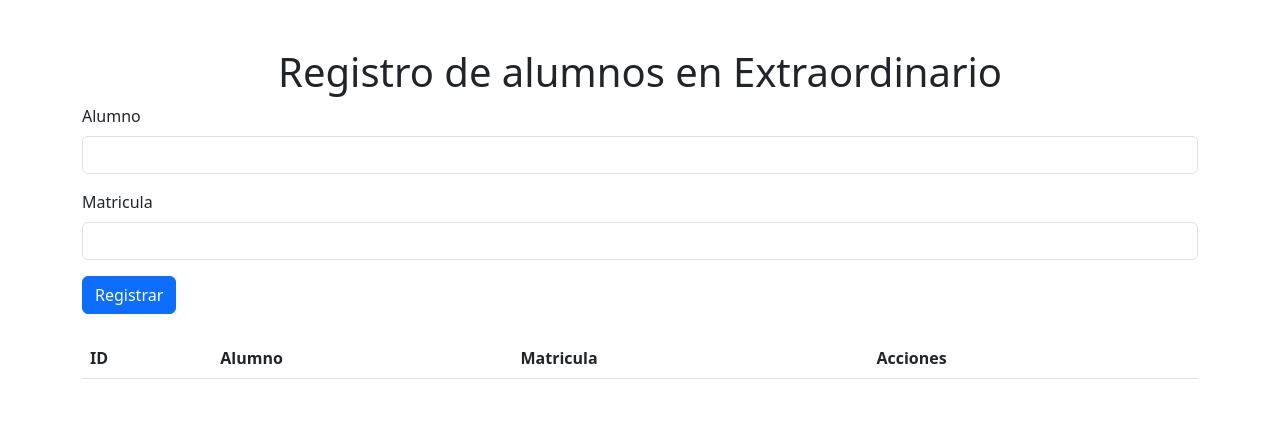
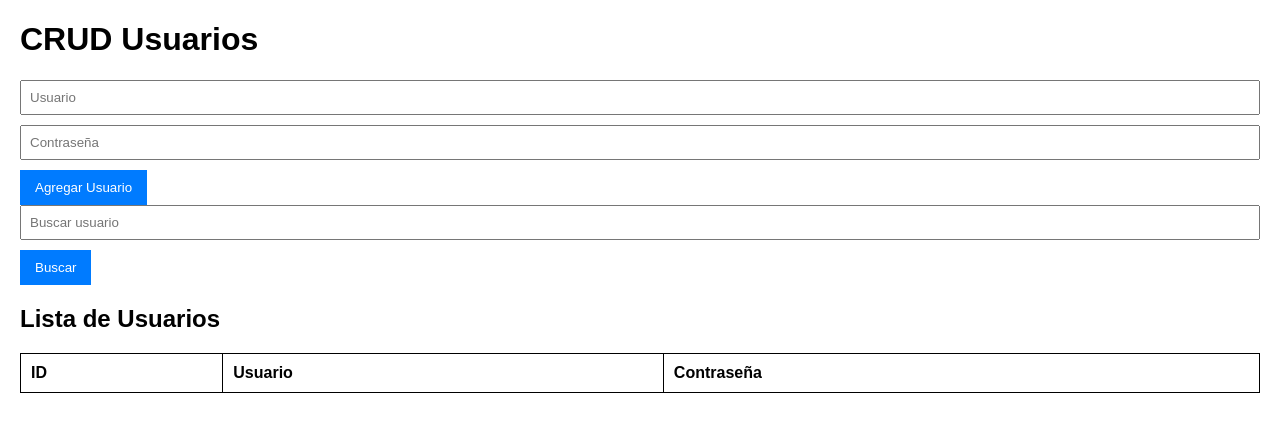
Before and after one commit to PAPELITO654/nuevoflask, a Python web app: template templates/app.html in a window 1280 px wide. Shown: the top 432 px of the page. Run offline with Jinja, Linux system fonts and the light colour scheme; the template is opened without the code that fills it, so the values that code supplies are empty; some libraries are stand-ins or nearby versions.

Commit message:
Update app.html

```diff
--- a/templates/app.html
+++ b/templates/app.html
@@ -3,76 +3,130 @@
 <head>
     <meta charset="UTF-8">
     <meta name="viewport" content="width=device-width, initial-scale=1.0">
-    <title>CRUD con Flask</title>
-    <link rel="stylesheet" href="https://cdn.jsdelivr.net/npm/bootstrap@5.3.0/dist/css/bootstrap.min.css">
+    <title>CRUD Usuarios</title>
+    <script src="https://cdnjs.cloudflare.com/ajax/libs/axios/1.4.0/axios.min.js"></script>
+    <script src="https://js.pusher.com/7.2/pusher.min.js"></script>
+    <style>
+        body {
+            font-family: Arial, sans-serif;
+            margin: 20px;
+        }
+        table {
+            width: 100%;
+            border-collapse: collapse;
+        }
+        table, th, td {
+            border: 1px solid black;
+        }
+        th, td {
+            padding: 10px;
+            text-align: left;
+        }
+        .form-control {
+            margin-bottom: 10px;
+            padding: 8px;
+            width: calc(100% - 20px);
+        }
+        .button {
+            padding: 10px 15px;
+            background-color: #007bff;
+            color: white;
+            border: none;
+            cursor: pointer;
+        }
+        .button:hover {
+            background-color: #0056b3;
+        }
+    </style>
 </head>
 <body>
-    <div class="container mt-5">
-        <h1 class="text-center">Registro de alumnos en Extraordinario</h1>
-        <form action="/usuarios/guardar" method="POST" class="mb-4">
-            <div class="mb-3">
-                <label for="txtUsuario" class="form-label">Alumno</label>
-                <input type="text" class="form-control" id="txtUsuario" name="txtUsuario" required>
-            </div>
-            <div class="mb-3">
-                <label for="txtContrasena" class="form-label">Matricula</label>
-                <input type="number" class="form-control" id="txtContrasena" name="txtContrasena" required>
-            </div>
-            <button type="submit" class="btn btn-primary">Registrar</button>
+    <h1>CRUD Usuarios</h1>
+
+    <!-- Formulario para agregar usuarios -->
+    <form id="formAgregar">
+        <input type="text" id="txtUsuarioFA" class="form-control" placeholder="Usuario" required>
+        <input type="password" id="txtContrasenaFA" class="form-control" placeholder="Contraseña" required>
+        <button type="submit" class="button">Agregar Usuario</button>
     </form>
 
-        <table class="table table-striped">
+    <!-- Campo de búsqueda -->
+    <input type="text" id="txtBuscar" class="form-control" placeholder="Buscar usuario">
+    <button class="button" onclick="buscarUsuario()">Buscar</button>
+
+    <h2>Lista de Usuarios</h2>
+    <table>
         <thead>
             <tr>
                 <th>ID</th>
-                    <th>Alumno</th>
-                    <th>Matricula</th>
-                    <th>Acciones</th>
+                <th>Usuario</th>
+                <th>Contraseña</th>
             </tr>
         </thead>
-            <tbody>
-                {% for usuario in usuarios %}
-                <tr>
-                    <td>{{ usuario[0] }}</td>
-                    <td>{{ usuario[1] }}</td>
-                    <td>{{ usuario[2] }}</td>
-                    <td>
-                        <form action="/usuarios/eliminar/{{ usuario[0] }}" method="POST" class="d-inline">
-                            <button type="submit" class="btn btn-danger btn-sm">Eliminar</button>
-                        </form>
-                        <button class="btn btn-warning btn-sm" data-bs-toggle="modal" data-bs-target="#editModal{{ usuario[0] }}">Editar</button>
-                        <div class="modal fade" id="editModal{{ usuario[0] }}" tabindex="-1">
-                            <div class="modal-dialog">
-                                <div class="modal-content">
-                                    <form action="/usuarios/actualizar/{{ usuario[0] }}" method="POST">
-                                        <div class="modal-header">
-                                            <h5 class="modal-title">Editar Alumno</h5>
-                                            <button type="button" class="btn-close" data-bs-dismiss="modal"></button>
-                                        </div>
-                                        <div class="modal-body">
-                                            <div class="mb-3">
-                                                <label for="txtUsuario" class="form-label">Alumno</label>
-                                                <input type="text" class="form-control" name="txtUsuario" value="{{ usuario[1] }}" required>
-                                            </div>
-                                            <div class="mb-3">
-                                                <label for="txtContrasena" class="form-label">Matricula</label>
-                                                <input type="password" class="form-control" name="txtContrasena" value="{{ usuario[2] }}" required>
-                                            </div>
-                                        </div>
-                                        <div class="modal-footer">
-                                            <button type="submit" class="btn btn-primary">Guardar Cambios</button>
-                                            <button type="button" class="btn btn-secondary" data-bs-dismiss="modal">Cancelar</button>
-                                        </div>
-                                    </form>
-                                </div>
-                            </div>
-                        </div>
-                    </td>
-                </tr>
-                {% endfor %}
+        <tbody id="tablaUsuarios">
+            <!-- Aquí se cargarán los usuarios -->
         </tbody>
     </table>
-    </div>
+
+    <script>
+        const cargarUsuarios = () => {
+            axios.get("/usuarios/listar")
+                .then(response => {
+                    const registros = response.data;
+                    const tablaUsuarios = document.getElementById("tablaUsuarios");
+                    tablaUsuarios.innerHTML = "";
+
+                    registros.forEach(registro => {
+                        const fila = `<tr>
+                            <td>${registro[0]}</td>
+                            <td>${registro[1]}</td>
+                            <td>${registro[2]}</td>
+                        </tr>`;
+                        tablaUsuarios.innerHTML += fila;
+                    });
+                });
+        };
+
+        const buscarUsuario = () => {
+            const criterio = document.getElementById("txtBuscar").value;
+            axios.get(`/buscar?criterio=${criterio}`)
+                .then(response => {
+                    const registros = response.data;
+                    const tablaUsuarios = document.getElementById("tablaUsuarios");
+                    tablaUsuarios.innerHTML = "";
+
+                    registros.forEach(registro => {
+                        const fila = `<tr>
+                            <td>${registro[0]}</td>
+                            <td>${registro[1]}</td>
+                            <td>${registro[2]}</td>
+                        </tr>`;
+                        tablaUsuarios.innerHTML += fila;
+                    });
+                });
+        };
+
+        document.getElementById("formAgregar").addEventListener("submit", e => {
+            e.preventDefault();
+
+            const usuario = document.getElementById("txtUsuarioFA").value;
+            const contrasena = document.getElementById("txtContrasenaFA").value;
+
+            axios.post("/usuarios/guardar", {
+                txtUsuarioFA: usuario,
+                txtContrasenaFA: contrasena
+            })
+                .then(() => {
+                    cargarUsuarios();
+                    document.getElementById("formAgregar").reset();
+                });
+        });
+
+        // Cargar usuarios al iniciar
+        cargarUsuarios();
+    </script>
+</body>
+</html>
+
     <script src="https://cdn.jsdelivr.net/npm/bootstrap@5.3.0/dist/js/bootstrap.bundle.min.js"></script>
 </body>
 </html>
```
Lines whose indentation alone changed are shown as unchanged.
